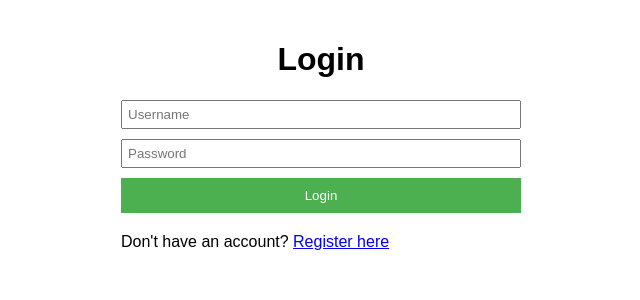
After one commit to professionalshoe/dbms_mini, a Flask app: page /login in a window 1280 px wide. The commit adds this page. Shown: the top 300 px of the page, without its empty margins (319-959 px from the left). Run offline with Flask 3, Linux system fonts and the light colour scheme.

Commit message:
version 3-with login/signup

```diff
--- a/app.py
+++ b/app.py
@@ -1,67 +1,127 @@
-from flask import Flask,request,render_template
-import requests,mysql.connector,json
-app=Flask(__name__)
+from flask import Flask, request, render_template, redirect, url_for, session, flash
+import requests, mysql.connector, json
+from werkzeug.security import generate_password_hash, check_password_hash
+
+app = Flask(__name__)
+app.secret_key = 'your_secret_key'  # Change this to a random secret key
+
+def create_db_connection():
+    connection = mysql.connector.connect(host='localhost', user='root', password='qwerty123', database='chess_analyzer')
+    return connection
 
 @app.route('/')
 def index():
-    return render_template('index.html')
+    if 'user_id' in session:
+        return render_template('index.html')
+    return redirect(url_for('login'))
 
-@app.route('/fetch',methods=['POST'])
+@app.route('/login', methods=['GET', 'POST'])
+def login():
+    if request.method == 'POST':
+        username = request.form['username']
+        password = request.form['password']
+
+        connection = create_db_connection()
+        cursor = connection.cursor(dictionary=True)
+
+        cursor.execute("SELECT * FROM users WHERE username = %s", (username,))
+        user = cursor.fetchone()
+
+        if user and check_password_hash(user['password'], password):
+            session['user_id'] = user['id']
+            session['username'] = user['username']
+            flash('Logged in successfully!', 'success')
+            return redirect(url_for('index'))
+        else:
+            flash('Invalid username or password', 'error')
+
+        cursor.close()
+        connection.close()
+
+    return render_template('login.html')
+
+@app.route('/register', methods=['GET', 'POST'])
+def register():
+    if request.method == 'POST':
+        username = request.form['username']
+        password = request.form['password']
+
+        connection = create_db_connection()
+        cursor = connection.cursor()
+
+        hashed_password = generate_password_hash(password)
+
+        try:
+            cursor.execute("INSERT INTO users (username, password) VALUES (%s, %s)", (username, hashed_password))
+            connection.commit()
+            flash('Registration successful! Please log in.', 'success')
+            return redirect(url_for('login'))
+        except mysql.connector.IntegrityError:
+            flash('Username already exists', 'error')
+        finally:
+            cursor.close()
+            connection.close()
+
+    return render_template('register.html')
+
+@app.route('/logout')
+def logout():
+    session.pop('user_id', None)
+    session.pop('username', None)
+    flash('Logged out successfully', 'success')
+    return redirect(url_for('login'))
+
+@app.route('/fetch', methods=['POST'])
 def fetch():
-    username=request.form['username']
-    req_url=f"https://api.chess.com/pub/player/{username}/games/archives"
+    if 'user_id' not in session:
+        return redirect(url_for('login'))
+    username = request.form['username']
+    req_url = f"https://api.chess.com/pub/player/{username}/games/archives"
     headers = {
         'User-Agent': 'Mozilla/5.0 (Windows NT 10.0; Win64; x64) AppleWebKit/537.36 (KHTML, like Gecko) Chrome/85.0.4183.121 Safari/537.36'
     }
-    req_response=requests.get(req_url,headers=headers)
-    if(req_response.status_code==200):
-        game_archives=req_response.json()
-        if(game_archives):
-            game_archive_latest_month=game_archives["archives"][-1]
-            latest_month_game_data=requests.get(game_archive_latest_month,headers=headers)
+    req_response = requests.get(req_url, headers=headers)
+    if req_response.status_code == 200:
+        game_archives = req_response.json()
+        if game_archives:
+            game_archive_latest_month = game_archives["archives"][-1]
+            latest_month_game_data = requests.get(game_archive_latest_month, headers=headers)
 
-            if(latest_month_game_data.status_code==200):
-                print(latest_month_game_data)
-                return render_template('index.html',games=latest_month_game_data.json()["games"],username=username)
+            if latest_month_game_data.status_code == 200:
+                return render_template('index.html', games=latest_month_game_data.json()["games"], username=username)
             else:
-                return render_template('index.html',error=f"Couldnt fetch latest month game data. Status code:{latest_month_game_data.status_code}",username=username)
+                return render_template('index.html', error=f"Couldn't fetch latest month game data. Status code:{latest_month_game_data.status_code}", username=username)
         else:
-            return render_template('index.html',error=f"archives are empty for the user {username}",username=username)
+            return render_template('index.html', error=f"Archives are empty for the user {username}", username=username)
+    else:
+        return render_template('index.html', error=f"Couldn't fetch data for user {username}. Status code:{req_response.status_code}", username=username)
 
-    else:
-        return render_template('index.html',error=f"couldnt fetch data for usr {username}. Status code:{req_response.status_code}",username=username)
+@app.route('/save_game', methods=['POST'])
+def save_game():
+    if 'user_id' not in session:
+        return redirect(url_for('login'))
+    game_data = request.form.get('game_data')
+    username = request.form.get('username')
+    game = json.loads(game_data)
+    game_pgn = game['pgn']
+    game_white = game['white']['username']
+    game_black = game['black']['username']
 
+    connection = create_db_connection()
+    cursor = connection.cursor()
 
-def create_db_connection():
-    connection=mysql.connector.connect(host='localhost',user='root',password='priyanshu',database='chess_db')
-    return connection
-
-app.route('/save_game')
-def save_game():
-    game_data=request.form.get['game_data']
-    username=request.form.get['username']
-    game=json.loads(game_data)
-    game_pgn=game_data['pgn']
-    game_white=game_data['white']['username']
-    game_black=game_data['black']['username']
-
-
-    connection=create_db_connection()
-    cursor=connection.cursor()
-
-
+    insert_query = "INSERT INTO games (user_id, chess_com_game_id, white_player, black_player, pgn) VALUES (%s, %s, %s, %s, %s)"
+    values = (session['user_id'], game['url'], game_white, game_black, game_pgn)
 
     try:
-        cursor.execute(insert_query,values)
+        cursor.execute(insert_query, values)
         connection.commit()
-        return render_template('index.html',success="Game saved succesfully",username=username)
+        return render_template('index.html', success="Game saved successfully", username=username)
     except mysql.connector.Error as err:
-        return render_template('index.html',error=f"error saving game {err}",username=username)
+        return render_template('index.html', error=f"Error saving game: {err}", username=username)
     finally:
         cursor.close()
         connection.close()
 
-
-
 if __name__ == '__main__':
     app.run(debug=True)
--- a/templates/index.html
+++ b/templates/index.html
@@ -39,5 +39,8 @@
         <h2 class="success">SUCCESS</h2>
         <p>{{ success }}</p>
         {% endif %}
+        <form action="{{ url_for('logout') }}" method="get">
+            <button type="submit">Logout</button>
+        </form>
     </body>
 </html>
--- /dev/null
+++ b/templates/login.html
@@ -0,0 +1,62 @@
+<!DOCTYPE html>
+<html lang="en">
+<head>
+    <meta charset="UTF-8">
+    <meta name="viewport" content="width=device-width, initial-scale=1.0">
+    <title>Login - Chess Game Analyzer</title>
+    <style>
+        body {
+            font-family: Arial, sans-serif;
+            max-width: 400px;
+            margin: 0 auto;
+            padding: 20px;
+        }
+        h1 {
+            text-align: center;
+        }
+        form {
+            display: flex;
+            flex-direction: column;
+            margin-bottom: 20px;  /* Add this line for spacing */
+        }
+        input[type="text"], input[type="password"] {
+            margin-bottom: 10px;
+            padding: 5px;
+        }
+        input[type="submit"] {
+            background-color: #4CAF50;
+            color: white;
+            padding: 10px;
+            border: none;
+            cursor: pointer;
+        }
+        input[type="submit"]:hover {
+            background-color: #45a049;
+        }
+        .error {
+            color: red;
+            margin-bottom: 10px;
+        }
+        .success {
+            color: green;
+            margin-bottom: 10px;
+        }
+    </style>
+</head>
+<body>
+    <h1>Login</h1>
+    {% with messages = get_flashed_messages(with_categories=true) %}
+        {% if messages %}
+            {% for category, message in messages %}
+                <div class="{{ category }}">{{ message }}</div>
+            {% endfor %}
+        {% endif %}
+    {% endwith %}
+    <form action="{{ url_for('login') }}" method="post">
+        <input type="text" name="username" placeholder="Username" required>
+        <input type="password" name="password" placeholder="Password" required>
+        <input type="submit" value="Login">
+    </form>
+    <p>Don't have an account? <a href="{{ url_for('register') }}">Register here</a></p>
+</body>
+</html>
```
Also changed, not shown: templates/register.html (added, +62 -0 lines).
